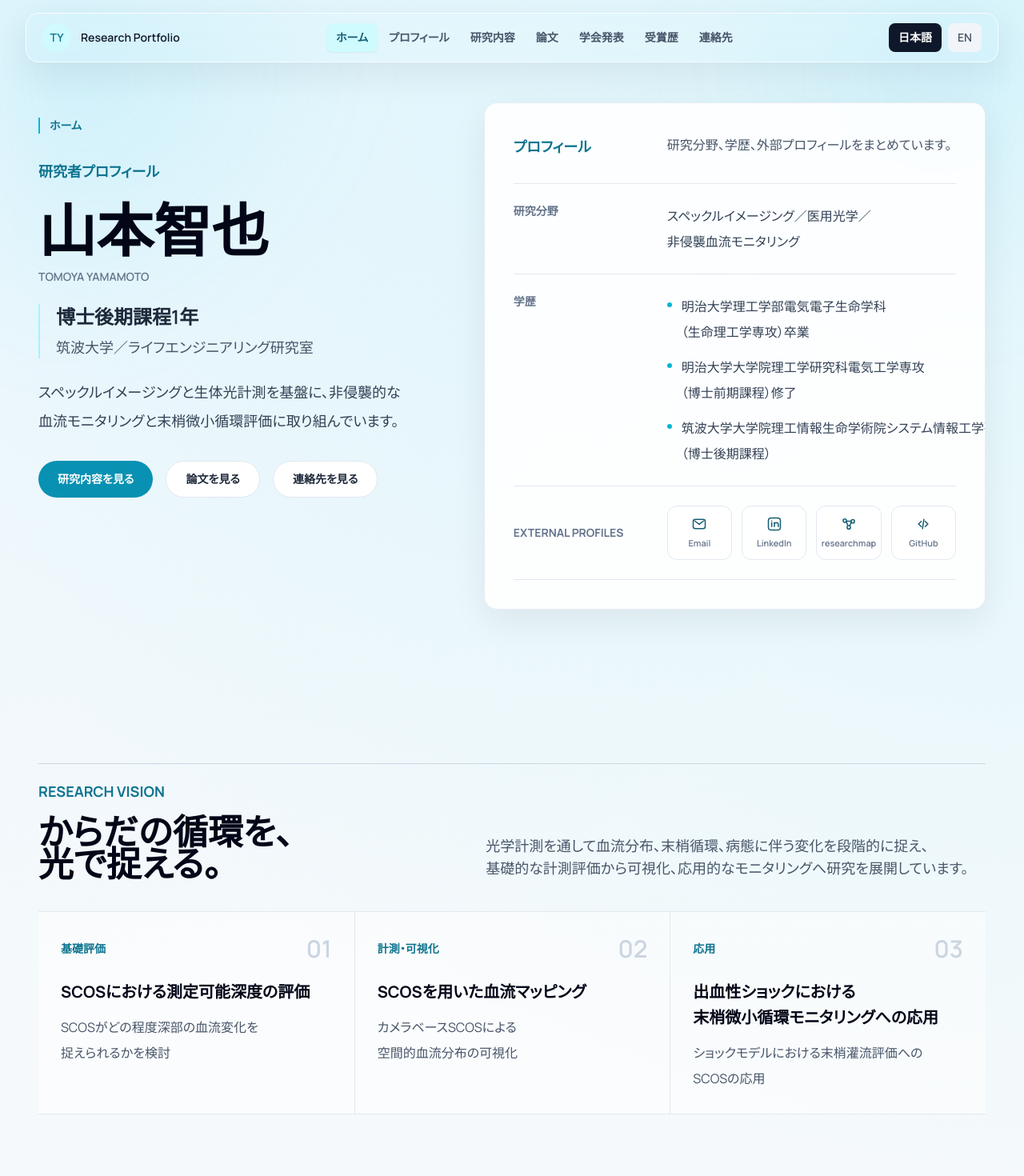
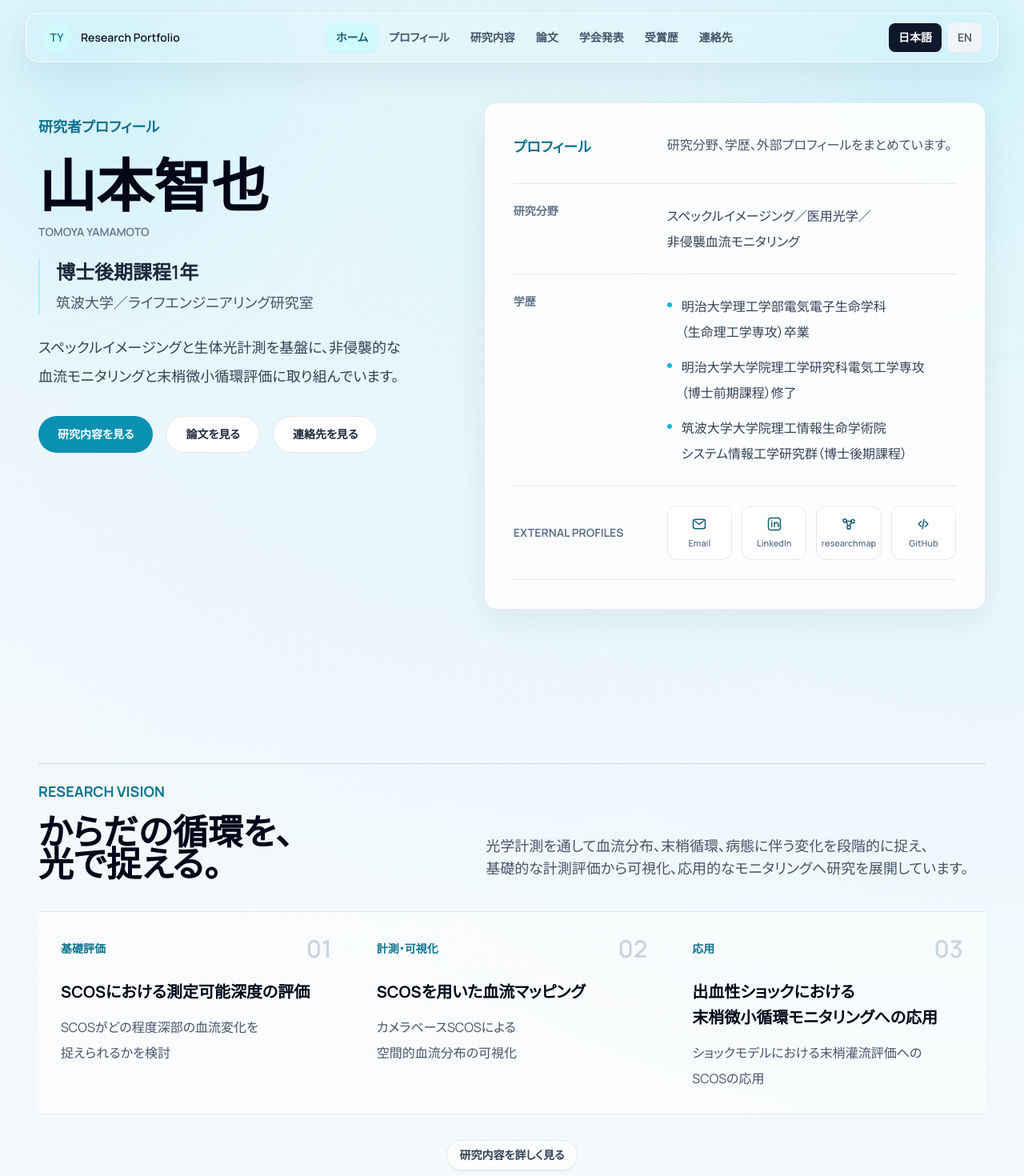
Before and after one commit to tomozzz/Homepage, a React (Vite) app: page / in a window 1280 px wide. Shown: the top 1470 px of the page at 80% size. Built offline with nearby package versions, Linux system fonts and the light colour scheme.

Commit message:
Polish homepage layout and metadata

```diff
--- a/index.html
+++ b/index.html
@@ -93,7 +93,7 @@
         "url": "https://tomozzz.github.io/Homepage/",
         "name": "山本智也 | SCOS・スペックルコントラスト分光法・Biomedical Optics Research",
         "inLanguage": ["ja", "en"],
-        "dateModified": "2026-06-24",
+        "dateModified": "2026-06-24T18:59:55+09:00",
         "mainEntity": {
           "@id": "https://tomozzz.github.io/Homepage/#person"
         }
--- a/src/App.tsx
+++ b/src/App.tsx
@@ -208,7 +208,7 @@ function App() {
         ) : (
           <>
             <Hero locale={locale} onNavigate={navigate} />
-            <About locale={locale} />
+            <About locale={locale} onNavigate={navigate} />
             <Publications locale={locale} />
             <Conferences locale={locale} />
             <Awards locale={locale} />
--- a/src/components/About.tsx
+++ b/src/components/About.tsx
@@ -1,9 +1,10 @@
 import { researchProjects } from "../data/researchProjects";
-import type { Locale } from "../types";
+import type { Locale, RouteKey } from "../types";
 import { localize } from "../utils/localize";
 
 type AboutProps = {
   locale: Locale;
+  onNavigate: (page: RouteKey, sectionId?: string) => void;
 };
 
 const stageLabel = {
@@ -21,7 +22,7 @@ const stageLabel = {
   }
 } as const;
 
-export function About({ locale }: AboutProps) {
+export function About({ locale, onNavigate }: AboutProps) {
   return (
     <section className="section-shell" id="about">
       <div className="section-inner">
@@ -43,7 +44,7 @@ export function About({ locale }: AboutProps) {
           </div>
         </div>
 
-        <div className="mt-10 grid border-y border-slate-200 bg-white/55 lg:grid-cols-3 lg:divide-x lg:divide-slate-200">
+        <div className="mt-10 grid border-y border-slate-200 bg-white/55 lg:grid-cols-3">
           {researchProjects.map((project, index) => (
             <article
               className="group border-b border-slate-200 px-4 py-7 last:border-b-0 sm:px-6 lg:border-b-0 lg:px-7"
@@ -66,6 +67,16 @@ export function About({ locale }: AboutProps) {
             </article>
           ))}
         </div>
+
+        <div className="mt-8 flex justify-center">
+          <button
+            className="inline-flex items-center rounded-full border border-slate-200 bg-white/85 px-4 py-2 text-sm font-semibold text-slate-700 shadow-sm transition duration-300 hover:-translate-y-0.5 hover:border-cyan-300 hover:text-cyan-700 hover:shadow-soft focus-visible:border-cyan-300"
+            onClick={() => onNavigate("research", "research")}
+            type="button"
+          >
+            {locale === "ja" ? "研究内容を詳しく見る" : "View research details"}
+          </button>
+        </div>
       </div>
     </section>
   );
--- a/src/components/Contact.tsx
+++ b/src/components/Contact.tsx
@@ -102,7 +102,7 @@ export function Contact({ locale }: ContactProps) {
         <SectionTitle
           description={
             locale === "ja"
-              ? "研究連絡や共同研究の相談につながるよう、シンプルでアクセスしやすい連絡先に整理しています。"
+              ? "研究連絡や共同研究の相談をお待ちしております。"
               : "A simple contact area designed for research communication and potential collaboration."
           }
           eyebrow="Contact"
--- a/src/components/Hero.tsx
+++ b/src/components/Hero.tsx
@@ -59,6 +59,24 @@ function CodeIcon(props: IconProps) {
   );
 }
 
+function renderEducationLine(line: string) {
+  const tsukubaProgram = "筑波大学大学院理工情報生命学術院システム情報工学研究群";
+
+  if (!line.includes(tsukubaProgram)) {
+    return line;
+  }
+
+  return (
+    <>
+      <span className="block">筑波大学大学院理工情報生命学術院</span>
+      <span className="block">
+        システム情報工学研究群
+        {line.replace(tsukubaProgram, "")}
+      </span>
+    </>
+  );
+}
+
 export function Hero({ locale, onNavigate }: HeroProps) {
   const secondaryName = locale === "ja" ? profile.name.en : profile.name.ja;
   const educationDetail = aboutDetails.find((detail) => detail.label.en === "Education");
@@ -94,7 +112,6 @@ export function Hero({ locale, onNavigate }: HeroProps) {
   ];
 
   const copy = {
-    eyebrow: locale === "ja" ? "ホーム" : "Home",
     label: locale === "ja" ? "研究者プロフィール" : "Researcher profile",
     researchButton: locale === "ja" ? "研究内容を見る" : "View Research",
     publicationsButton: locale === "ja" ? "論文を見る" : "View Publications",
@@ -114,8 +131,6 @@ export function Hero({ locale, onNavigate }: HeroProps) {
       <div className="section-inner">
         <div className="grid items-start gap-12 xl:grid-cols-[0.88fr_1.12fr] xl:gap-16">
           <div className="space-y-8 xl:pt-4">
-            <span className="eyebrow">{copy.eyebrow}</span>
-
             <div className="space-y-6">
               <p className="section-kicker">
                 {copy.label}
@@ -185,7 +200,7 @@ export function Hero({ locale, onNavigate }: HeroProps) {
                   <dt className="meta-label">
                     {copy.fieldLabel}
                   </dt>
-                  <dd className="card-copy text-slate-700 [word-break:auto-phrase]">
+                  <dd className="card-copy min-w-0 text-slate-700 [word-break:auto-phrase]">
                     {profile.researchField[locale]}
                   </dd>
                 </div>
@@ -194,15 +209,17 @@ export function Hero({ locale, onNavigate }: HeroProps) {
                   <dt className="meta-label">
                     {copy.educationLabel}
                   </dt>
-                  <dd>
-                    <ul className="space-y-3 text-sm leading-7 text-slate-700 sm:text-base sm:leading-8">
+                  <dd className="min-w-0">
+                    <ul className="min-w-0 space-y-3 text-sm leading-7 text-slate-700 sm:text-base sm:leading-8">
                     {educationLines.map((line) => (
-                      <li className="flex items-start gap-3" key={line}>
+                      <li className="flex min-w-0 items-start gap-3" key={line}>
                         <span
                           aria-hidden="true"
                           className="mt-[0.7rem] h-1.5 w-1.5 flex-none rounded-full bg-cyan-500"
                         />
-                        <span className="[word-break:auto-phrase]">{line}</span>
+                        <span className="min-w-0 [word-break:auto-phrase]">
+                          {renderEducationLine(line)}
+                        </span>
                       </li>
                     ))}
                     </ul>
```
